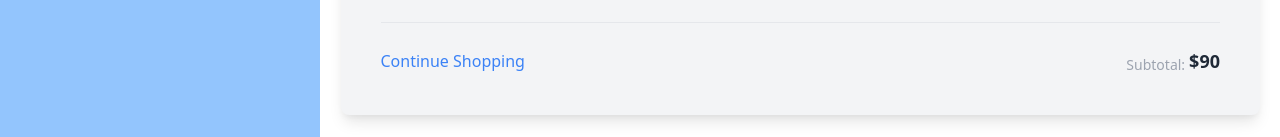
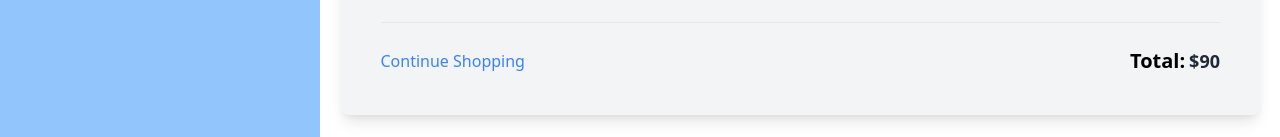
Before and after one commit to PrinceNiyonshuti/shopping-cart, a React (Create React App) app: page /cart in a window 1280 px wide. Shown: the part 543-680 px from the top of the page. Built offline with nearby package versions, Linux system fonts and the light colour scheme; data requests are answered from the project's data file.

Commit message:
summary data

```diff
--- a/src/Pages/Cart.js
+++ b/src/Pages/Cart.js
@@ -33,8 +33,8 @@
 												</Link>
 											</div>
 											<div className="flex justify-center items-end">
-												<span className="text-sm font-medium text-gray-400 mr-1">
-													Subtotal:
+												<span className="text-xl font-bold text-black mr-1">
+													Total:
 												</span>
 												<span className="text-lg font-bold text-gray-800 ">
 													${cartData && TotalAmount()}
```
